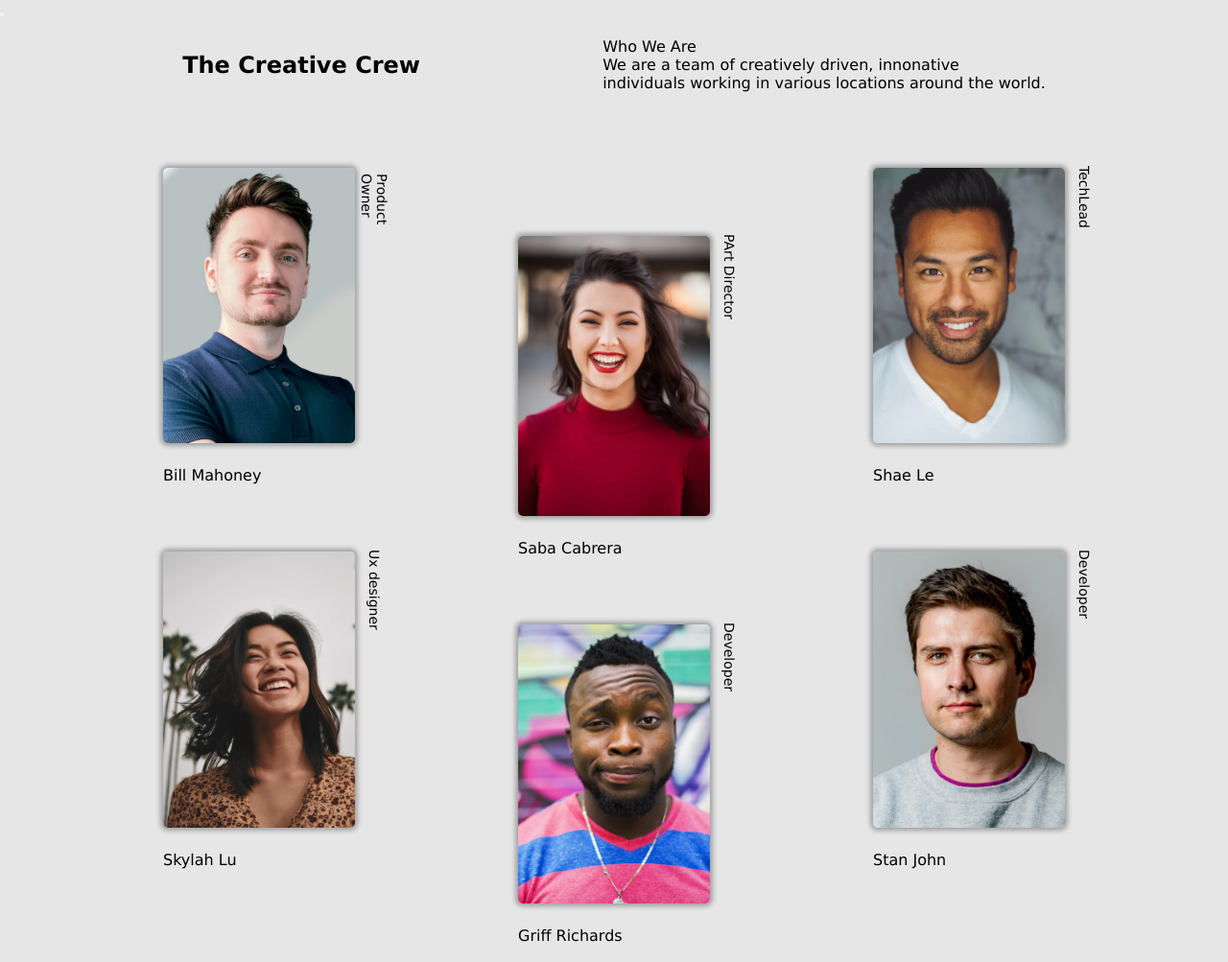
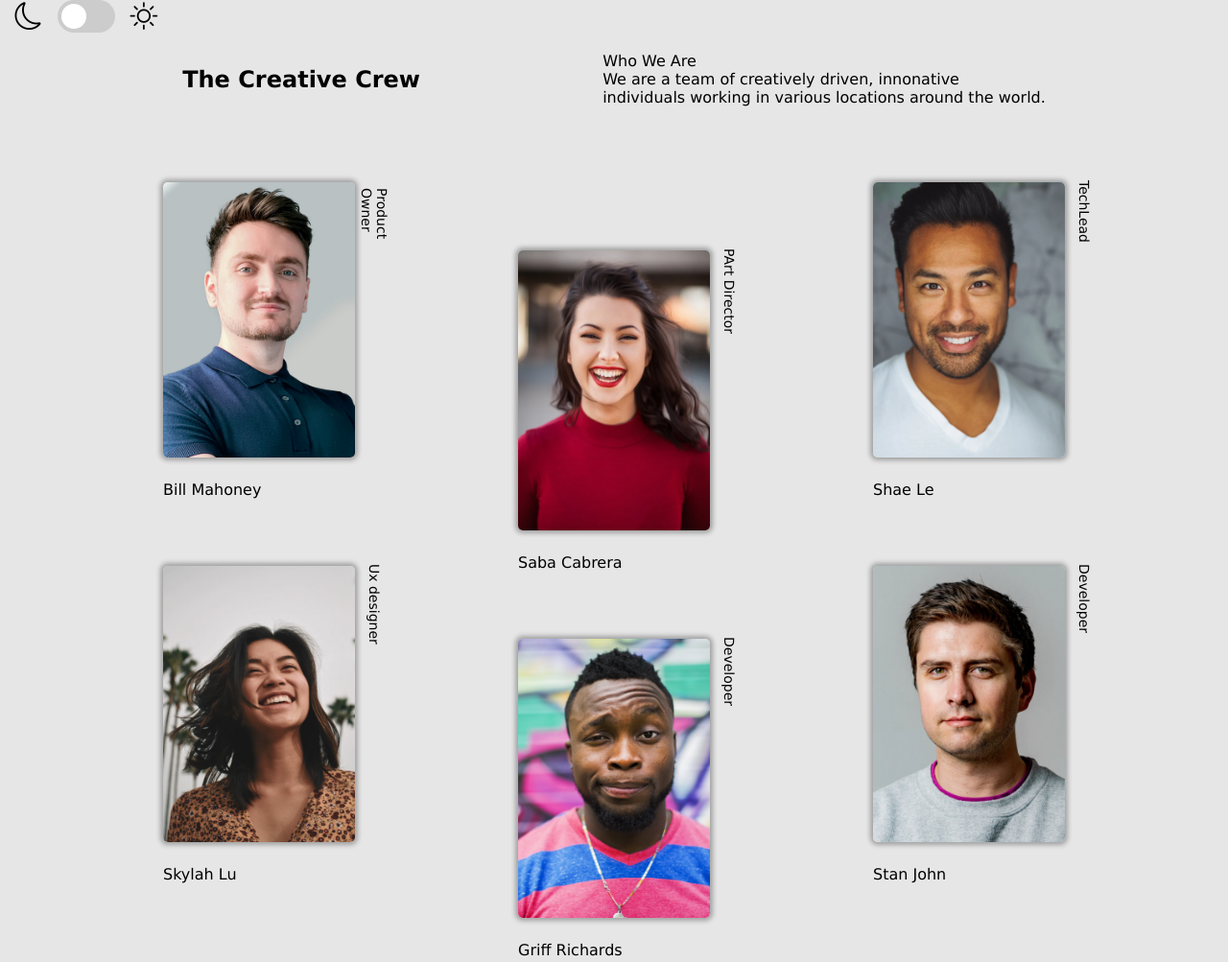
Before and after one commit to fatihece/Team-Members, a plain HTML site: page index.html in a window 1280 px wide. Shown: the whole page at 96% size. Drawn offline with nearby package versions, Linux system fonts and the light colour scheme.

Commit message:
Toggle-switch added

```diff
--- a/index.html
+++ b/index.html
@@ -4,12 +4,20 @@
     <meta charset="UTF-8">
     <meta http-equiv="X-UA-Compatible" content="IE=edge">
     <meta name="viewport" content="width=device-width, initial-scale=1.0">
+    <link rel="stylesheet" href="https://cdn.jsdelivr.net/npm/bootstrap-icons@1.3.0/font/bootstrap-icons.css">
+
     <title>Document</title>
     <link rel="stylesheet" href="style.css">
 </head>
 <body>
     <div class="toggle">
-        <button type="button"></button>
+              <!-- Rounded switch -->
+              <i class="bi bi-moon"></i>
+              <label class="switch">
+                <input type="checkbox">
+                <span class="slider round"></span>
+              </label>
+              <i class="bi bi-brightness-high"></i>
     </div>
     <header>
         <h2 class="title">The Creative Crew</h2>
--- a/style.css
+++ b/style.css
@@ -70,3 +70,77 @@ img{
 .name-tag{
     font-size: 1rem;
 }
+
+/* The switch - the box around the slider */
+.switch {
+    position: relative;
+    display: inline-block;
+    width: 60px;
+    height: 34px;
+  }
+
+  /* Hide default HTML checkbox */
+  .switch input {
+    opacity: 0;
+    width: 0;
+    height: 0;
+  }
+
+  /* The slider */
+  .slider {
+    position: absolute;
+    cursor: pointer;
+    top: 0;
+    left: 0;
+    right: 0;
+    bottom: 0;
+    background-color: #ccc;
+    -webkit-transition: .4s;
+    transition: .4s;
+  }
+
+  .slider:before {
+    position: absolute;
+    content: "";
+    height: 26px;
+    width: 26px;
+    left: 4px;
+    bottom: 4px;
+    background-color: white;
+    -webkit-transition: .4s;
+    transition: .4s;
+  }
+
+  input:checked + .slider {
+    background-color: #2196F3;
+  }
+
+  input:focus + .slider {
+    box-shadow: 0 0 1px #2196F3;
+  }
+
+  input:checked + .slider:before {
+    -webkit-transform: translateX(26px);
+    -ms-transform: translateX(26px);
+    transform: translateX(26px);
+  }
+
+  /* Rounded sliders */
+  .slider.round {
+    border-radius: 34px;
+  }
+
+  .slider.round:before {
+    border-radius: 50%;
+  }
+
+  .toggle{
+      width: 180px;
+      display: flex;
+      justify-content: space-evenly;
+
+  }
+
+  i{
+      font-size: 1.8rem;
+  }
```
